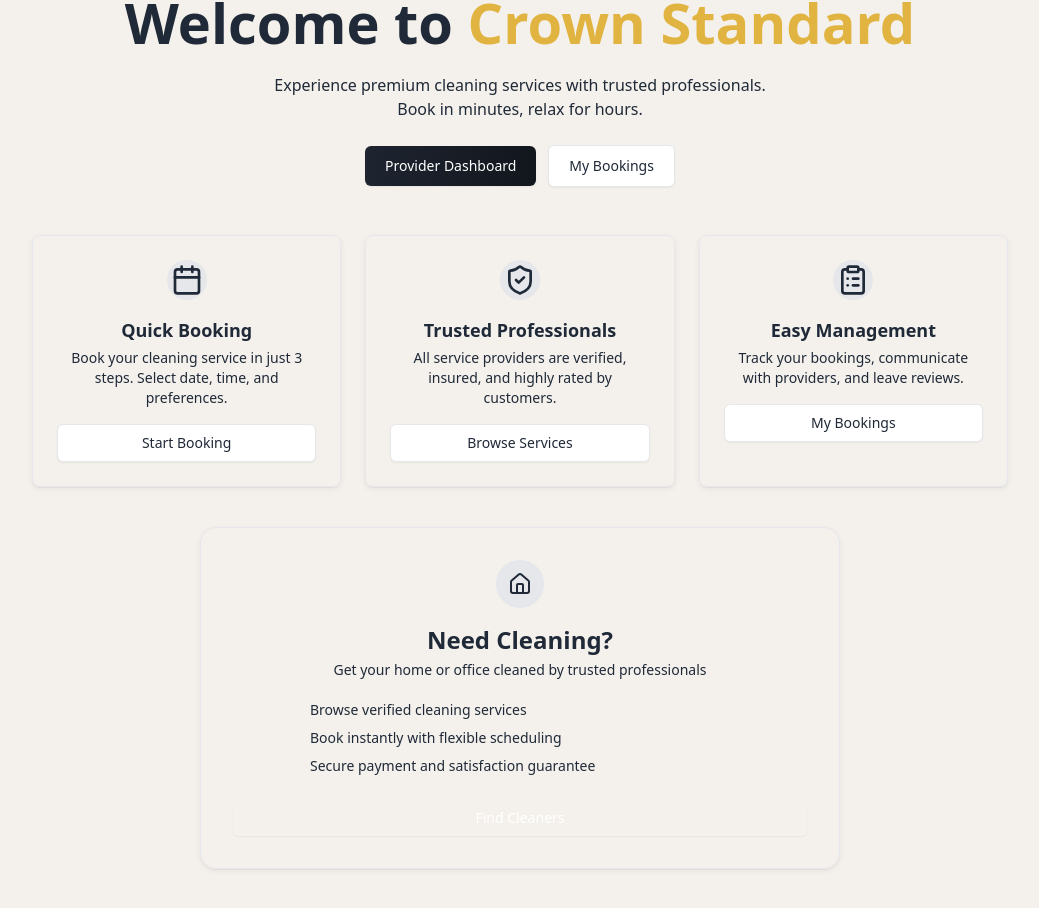
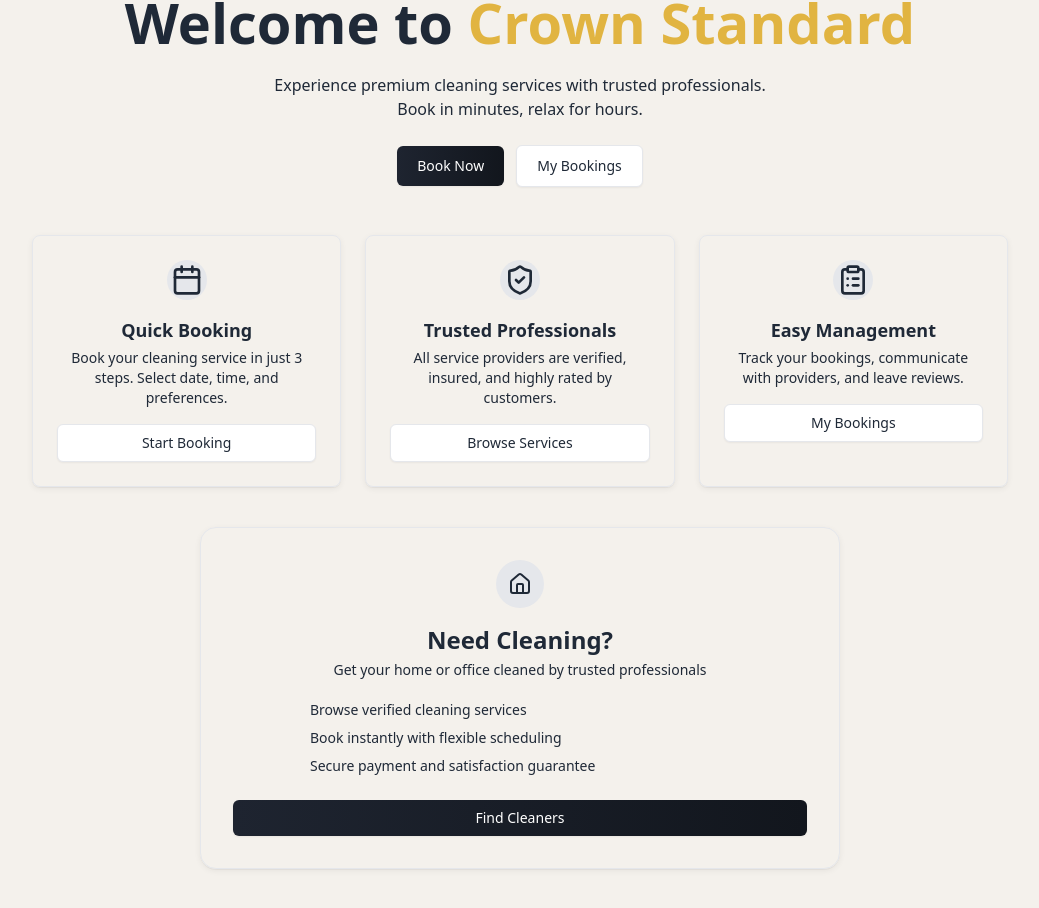
Before and after one commit to madhutechwarehut-pixel/crownstandard-frontend, a Next.js app: page / in a window 1280 px wide. Shown: the part 150-1058 px from the top of the page, without its empty margins (120-1159 px from the left). Built offline with nearby package versions, Linux system fonts and the light colour scheme.

Commit message:
09-09-2025
1. added Background colour in the index page Need Cleaning? card Find Cleaners button.
2. deplyed the project in netlify

```diff
--- a/app/page.tsx
+++ b/app/page.tsx
@@ -1,3 +1,4 @@
+import Link from "next/link";
 import CTAButton from "../components/CTAButton";
 import FeatureCard from "../components/FeatureCard";
 import { Calendar, ShieldCheck, ClipboardList, Home, Brush } from "lucide-react";
@@ -19,7 +20,7 @@ export default function Page() {
         </p>
 
         <div className="mt-6 flex items-center justify-center gap-3">
-          <CTAButton size="lg" variant="primaryGradient">Provider Dashboard</CTAButton>
+          <CTAButton size="lg" variant="primaryGradient">Book Now</CTAButton>
           <CTAButton size="lg" variant="soft">My Bookings</CTAButton>
         </div>
       </section>
@@ -96,7 +97,7 @@ export default function Page() {
               <li className="flex gap-2"><span className="mt-[6px] h-1.5 w-1.5 rounded-full bg-cs-charcoal/70" /> Book instantly with flexible scheduling</li>
               <li className="flex gap-2"><span className="mt-[6px] h-1.5 w-1.5 rounded-full bg-cs-charcoal/70" /> Secure payment and satisfaction guarantee</li>
             </ul>
-            <CTAButton className="w-full">Find Cleaners</CTAButton>
+            <CTAButton className="w-full" variant="primaryGradient">Find Cleaners</CTAButton>
           </div>
         </section>
       )}
```
Also changed, not shown: draft.txt.
